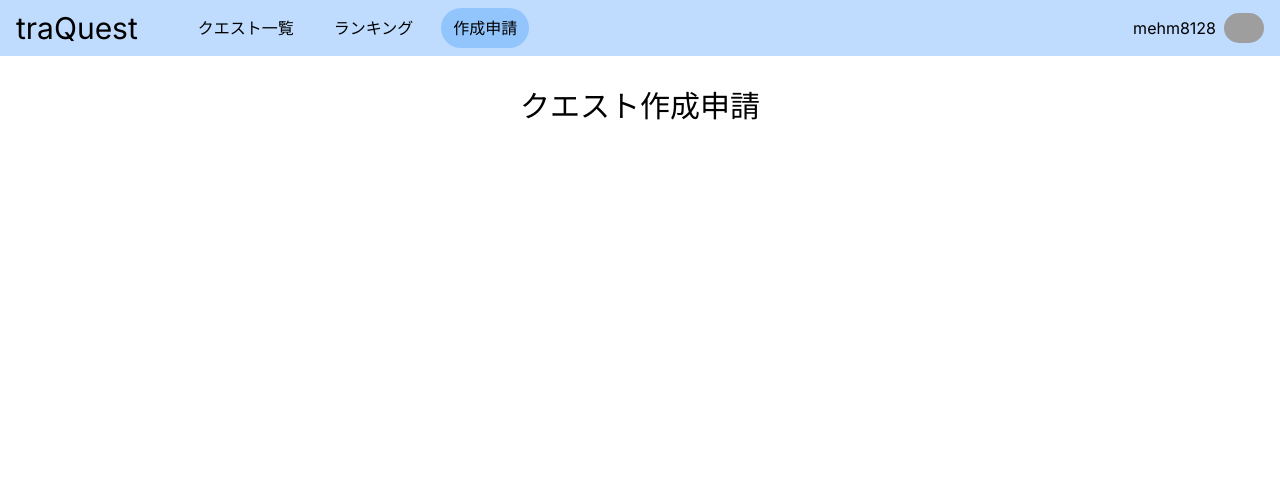
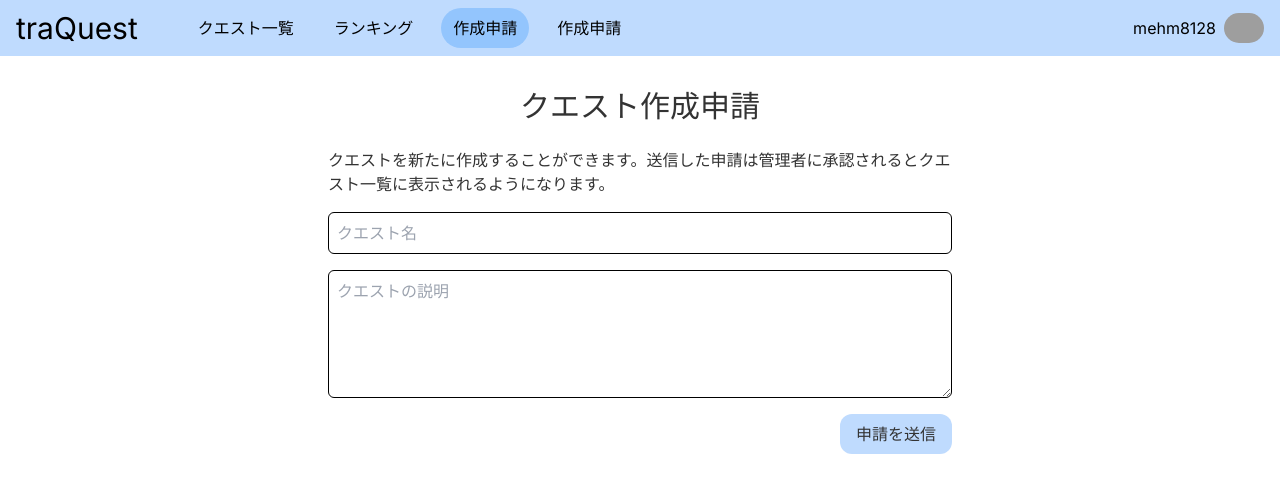
Before and after one commit to mehm8128/traQuest-UI, a Next.js app: page /request in a window 1280 px wide. Shown: the top 492 px of the page. Built offline with nearby package versions, Linux system fonts and the light colour scheme; grey boxes are pictures that could not be loaded.

Commit message:
adminページと申請ページの作成

```diff
--- a/src/apis/users.ts/mocks.ts
+++ b/src/apis/users.ts/mocks.ts
@@ -1,9 +1,7 @@
 import { User } from "@/apis/users.ts/types"
 
-export const user: User[] = [
-	{
-		name: "mehm8128",
-		completedQuests: ["1"],
-		score: 300,
-	},
-]
+export const user: User = {
+	name: "mehm8128",
+	completedQuests: ["1"],
+	score: 300,
+}
--- /dev/null
+++ b/src/app/admin/_components/QuestItem.tsx
@@ -0,0 +1,22 @@
+import { Quest } from "@/apis/quests/types"
+import QuestTags from "@/components/QuestTag"
+import QuestLevel from "@/components/QuestLevel"
+
+interface Props {
+	questItem: Quest
+}
+export default function QuestItem(props: Props) {
+	return (
+		<div className="border p-2 rounded-md border-gray-200">
+			<div className="font-bold">{props.questItem.title}</div>
+			<p>{props.questItem.description}</p>
+			<QuestLevel level={props.questItem.level} />
+			<QuestTags tags={props.questItem.tags} />
+			<div className="text-right">
+				<button className="bg-blue-200 hover:bg-blue-300 px-4 py-2 rounded-xl">
+					承認
+				</button>
+			</div>
+		</div>
+	)
+}
--- /dev/null
+++ b/src/app/admin/page.tsx
@@ -0,0 +1,15 @@
+import { quests } from "@/apis/quests/mocks"
+import QuestItem from "@/app/admin/_components/QuestItem"
+
+export default function Request() {
+	return (
+		<div className="w-1/2 mx-auto py-4">
+			<h1 className="text-3xl mt-2 text-center">申請一覧</h1>
+			<div className="mt-4 flex flex-col gap-4">
+				{quests.map((questItem) => (
+					<QuestItem questItem={questItem} key={questItem.id} />
+				))}
+			</div>
+		</div>
+	)
+}
--- a/src/app/layout.tsx
+++ b/src/app/layout.tsx
@@ -14,12 +14,11 @@ export default function RootLayout({
 }: {
 	children: React.ReactNode
 }) {
-
 	return (
 		<html lang="ja">
 			<body className={inter.className}>
-				<Header  />
-				<main className="px-4 py-2">{children}</main>
+				<Header />
+				<main className="px-4 py-2 text-dark">{children}</main>
 			</body>
 		</html>
 	)
--- a/src/app/request/page.tsx
+++ b/src/app/request/page.tsx
@@ -1,8 +1,25 @@
 export default function Request() {
 	return (
-		<div className="w-1/3 mx-auto py-4">
+		<div className="w-1/2 mx-auto py-4">
 			<h1 className="text-3xl mt-2 text-center">クエスト作成申請</h1>
-			<form></form>
+			<p className="mt-6 mb-4">
+				クエストを新たに作成することができます。送信した申請は管理者に承認されるとクエスト一覧に表示されるようになります。
+			</p>
+			<form className="flex flex-col gap-4">
+				<input
+					placeholder="クエスト名"
+					className="w-full border border-black rounded-md p-2"
+				/>
+				<textarea
+					placeholder="クエストの説明"
+					className="w-full min-h-[128px] border border-black rounded-md p-2"
+				/>
+				<div className="text-right">
+					<button className="bg-blue-200 hover:bg-blue-300 px-4 py-2 rounded-xl">
+						申請を送信
+					</button>
+				</div>
+			</form>
 		</div>
 	)
 }
--- a/src/components/Header.tsx
+++ b/src/components/Header.tsx
@@ -1,11 +1,13 @@
 "use client"
 
+import { user } from "@/apis/users.ts/mocks"
 import UserIcon from "@/components/UserIcon"
 import Link from "next/link"
 import { usePathname } from "next/navigation"
 
 export default function Header() {
 	const currentPath = usePathname()
+	const me = user
 
 	return (
 		<header className="flex items-center justify-between bg-blue-200 py-2 px-4">
@@ -38,6 +40,16 @@ export default function Header() {
 					>
 						作成申請
 					</Link>
+					{me.name === "mehm8128" && (
+						<Link
+							href="/admin"
+							className={`hover:bg-blue-300 py-2 px-3 rounded-3xl${
+								currentPath === "/admin" ? " bg-blue-300" : ""
+							}`}
+						>
+							作成申請
+						</Link>
+					)}
 				</div>
 			</div>
 			<div className="flex items-center gap-2">
--- a/src/components/QuestTag.tsx
+++ b/src/components/QuestTag.tsx
@@ -6,7 +6,7 @@ interface Props {
 
 export default function QuestTags(props: Props) {
 	return (
-		<div className="flex itmes-center gap-2">
+		<div className="flex itmes-center flex-wrap gap-2">
 			{props.tags.map((tag) => (
 				<span
 					className="bg-gray-200 border border-gray-300 rounded-md py-1 px-2"
--- a/tailwind.config.js
+++ b/tailwind.config.js
@@ -6,7 +6,11 @@ module.exports = {
 		"./src/app/**/*.{js,ts,jsx,tsx,mdx}",
 	],
 	theme: {
-		extend: {},
+		extend: {
+			colors: {
+				dark: "#333333",
+			},
+		},
 	},
 	plugins: [],
 }
```
